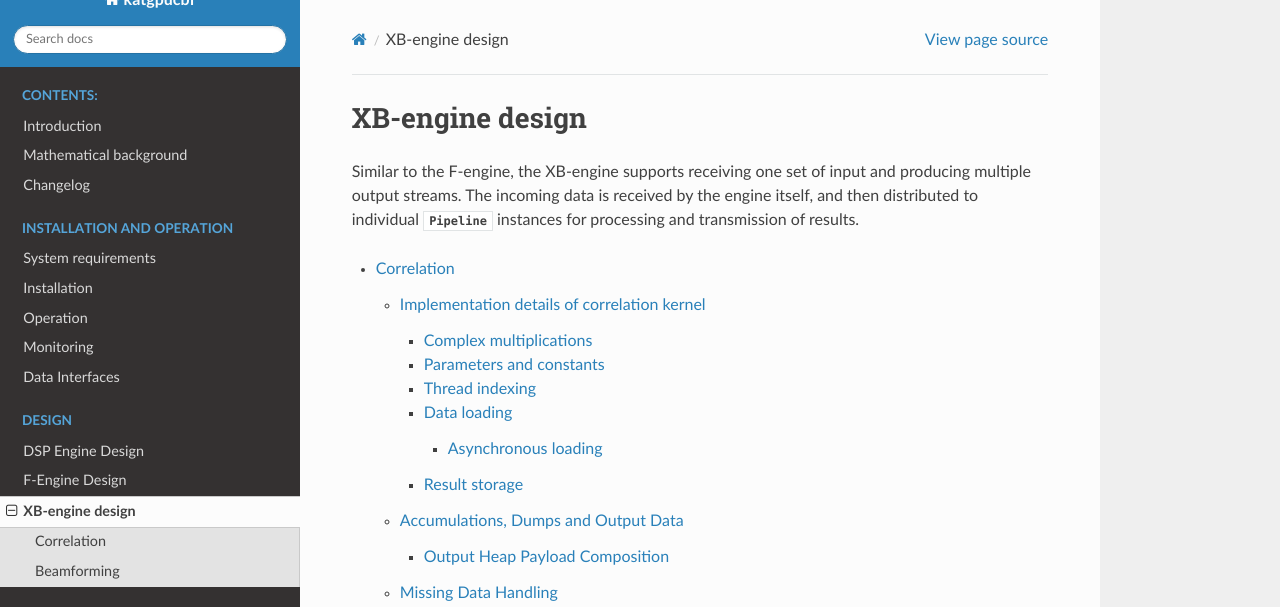
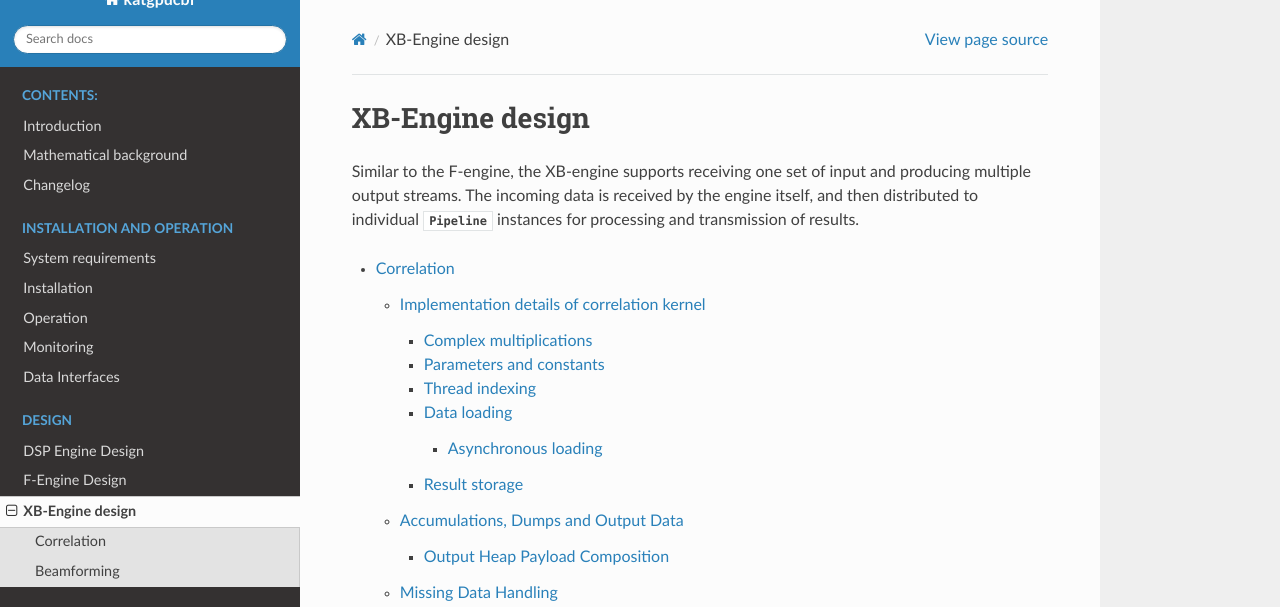
Before and after one commit to ska-sa/katgpucbf, a Sphinx documentation site: the page built from doc/xbgpu.design.rst, in a window 1280 px wide and 974 px high. Shown: the top 607 px of the window. Built offline with Sphinx 7.4.7 and the Read the Docs theme 2.0.0, drawn with Linux system fonts in a browser that asks for light colours; a script that is not in the unit is left out; the version number could not be read and is left out.

Commit message:
Fix capitalisation of a section title

```diff
--- a/doc/xbgpu.design.rst
+++ b/doc/xbgpu.design.rst
@@ -1,4 +1,4 @@
-XB-engine design
+XB-Engine design
 ================
 
 Similar to the F-engine, the XB-engine supports receiving one set of input and
```
